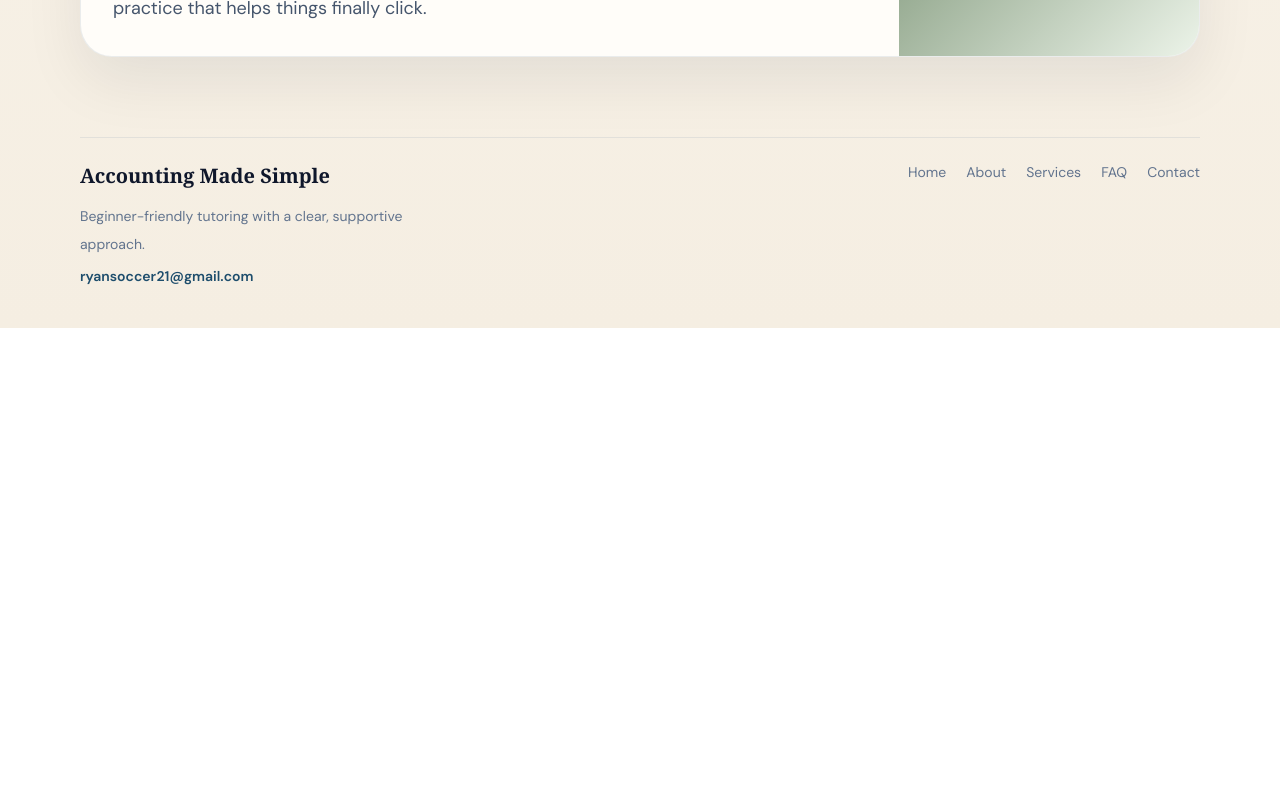
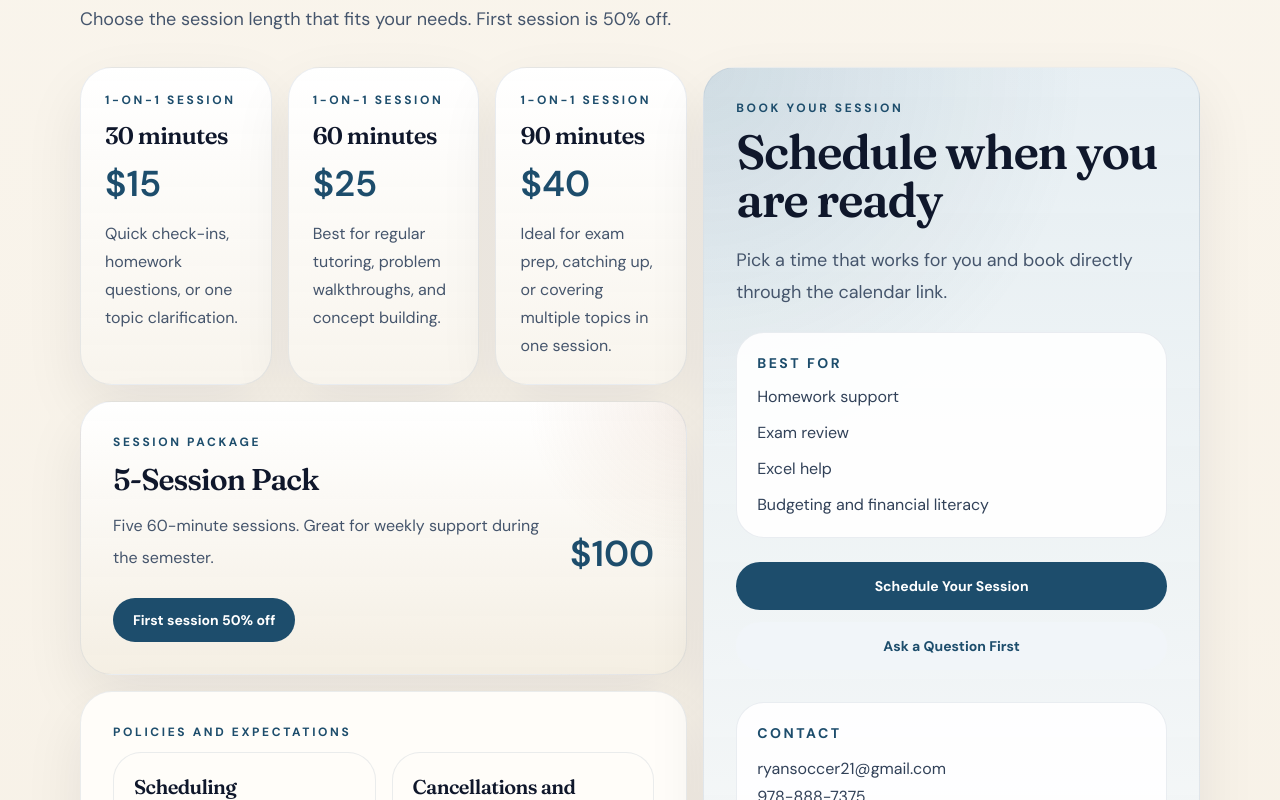
Before and after one commit to ryansoccer21-oss/accounting-made-simple, a Next.js app: page /services in a window 1280 px wide. Shown: the part 1700-2500 px from the top of the page. Before the commit the page ends 2028 px from the top, so only its background shows below. Built offline with nearby package versions, Linux system fonts and the light colour scheme.

Commit message:
Add reusable pricing and booking section

```diff
--- /dev/null
+++ b/components/pricing-booking.js
@@ -0,0 +1,115 @@
+import SectionHeading from "./section-heading";
+import { contactInfo, packageOptions, policyGroups, pricingOptions } from "../lib/site-data";
+
+export default function PricingBooking() {
+  return (
+    <section className="site-shell section-gap">
+      <SectionHeading
+        eyebrow="Pricing and Booking"
+        title="Simple pricing and an easy way to book"
+        copy="Choose the session length that fits your needs. First session is 50% off."
+      />
+
+      <div className="grid gap-4 xl:grid-cols-[minmax(0,1.1fr)_minmax(320px,0.9fr)]">
+        <div className="grid gap-4">
+          <div className="grid gap-4 md:grid-cols-3">
+            {pricingOptions.map((option) => (
+              <article
+                key={option.length}
+                className="surface-card bg-[linear-gradient(180deg,rgba(255,255,255,0.99),rgba(248,244,236,0.94))] p-6"
+              >
+                <p className="eyebrow">1-on-1 Session</p>
+                <h3 className="text-2xl font-semibold text-slate-900">{option.length}</h3>
+                <p className="mt-3 text-4xl font-semibold text-[color:var(--brand)]">{option.price}</p>
+                <p className="mt-4 leading-7 text-slate-600">{option.note}</p>
+              </article>
+            ))}
+          </div>
+
+          <article className="surface-card overflow-hidden bg-[radial-gradient(circle_at_top_right,rgba(177,109,59,0.1),transparent_24%),linear-gradient(180deg,rgba(255,255,255,0.99),rgba(244,238,226,0.96))] p-8">
+            <p className="eyebrow">Session Package</p>
+            {packageOptions.map((option) => (
+              <div key={option.title} className="grid gap-4 md:grid-cols-[minmax(0,1fr)_auto] md:items-end">
+                <div>
+                  <h3 className="text-3xl font-semibold text-slate-900">{option.title}</h3>
+                  <p className="mt-3 max-w-2xl leading-8 text-slate-600">{option.note}</p>
+                </div>
+                <p className="text-4xl font-semibold text-[color:var(--brand)]">{option.price}</p>
+              </div>
+            ))}
+            <div className="mt-6 inline-flex rounded-full bg-[color:var(--brand)] px-5 py-3 text-sm font-bold text-white">
+              First session 50% off
+            </div>
+          </article>
+
+          <article className="surface-card p-8">
+            <p className="eyebrow">Policies and Expectations</p>
+            <div className="grid gap-4 md:grid-cols-2">
+              {policyGroups.map((group) => (
+                <div key={group.title} className="rounded-[28px] border border-[var(--line)] bg-[color:var(--surface)] p-5">
+                  <h3 className="text-xl font-semibold text-slate-900">{group.title}</h3>
+                  <ul className="mt-4 space-y-3 text-sm leading-7 text-slate-600">
+                    {group.items.map((item) => (
+                      <li key={item} className="flex gap-3">
+                        <span className="mt-2 size-2 shrink-0 rounded-full bg-[color:var(--brand)]" />
+                        <span>{item}</span>
+                      </li>
+                    ))}
+                  </ul>
+                </div>
+              ))}
+            </div>
+          </article>
+        </div>
+
+        <aside className="surface-card bg-[radial-gradient(circle_at_top_left,rgba(29,77,108,0.12),transparent_24%),linear-gradient(180deg,rgba(228,237,243,0.88),rgba(255,253,249,0.98))] p-8">
+          <p className="eyebrow">Book Your Session</p>
+          <h3 className="section-title text-4xl md:text-5xl">Schedule when you are ready</h3>
+          <p className="section-copy mt-5">
+            Pick a time that works for you and book directly through the calendar link.
+          </p>
+
+          <div className="mt-6 rounded-[28px] border border-[var(--line)] bg-white/90 p-5">
+            <p className="text-sm font-bold uppercase tracking-[0.18em] text-[color:var(--brand)]">
+              Best For
+            </p>
+            <ul className="mt-3 space-y-3 text-slate-700">
+              <li>Homework support</li>
+              <li>Exam review</li>
+              <li>Excel help</li>
+              <li>Budgeting and financial literacy</li>
+            </ul>
+          </div>
+
+          <div className="mt-6 flex flex-col gap-3">
+            <a
+              className="cta-primary"
+              href={contactInfo.bookingUrl}
+              rel="noreferrer"
+              target="_blank"
+            >
+              Schedule Your Session
+            </a>
+            <a
+              className="cta-secondary"
+              href={`mailto:${contactInfo.email}?subject=Tutoring%20Question`}
+            >
+              Ask a Question First
+            </a>
+          </div>
+
+          <div className="mt-8 rounded-[28px] border border-[var(--line)] bg-white/90 p-5">
+            <p className="text-sm font-bold uppercase tracking-[0.18em] text-[color:var(--brand)]">
+              Contact
+            </p>
+            <p className="mt-3 leading-7 text-slate-700">
+              {contactInfo.email}
+              <br />
+              {contactInfo.phone}
+            </p>
+          </div>
+        </aside>
+      </div>
+    </section>
+  );
+}
```
